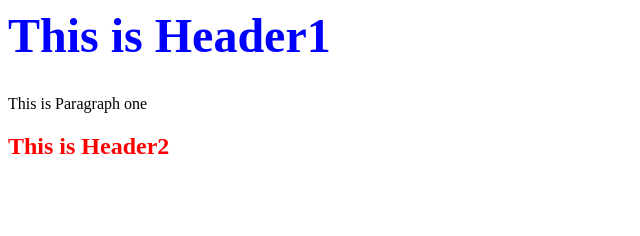
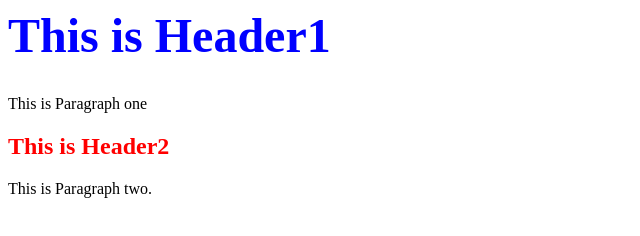
Before and after one commit to sastryrediffm/creating-repository-in-github-using-https, a plain HTML site: page index.html in a window 1280 px wide. Shown: the whole page, without its empty margins (0-640 px from the left). Drawn offline with Linux system fonts and the light colour scheme.

Commit message:
Update index.html
Added a second paragraph line in index.html.

```diff
--- a/index.html
+++ b/index.html
@@ -14,6 +14,7 @@ P{color: black}
 		<P> This is Paragraph one </P>
 
 		<H2> This is Header2 </H2>
+		<P> This is Paragraph two. </P>
 	</body>
 
 </html>
```
